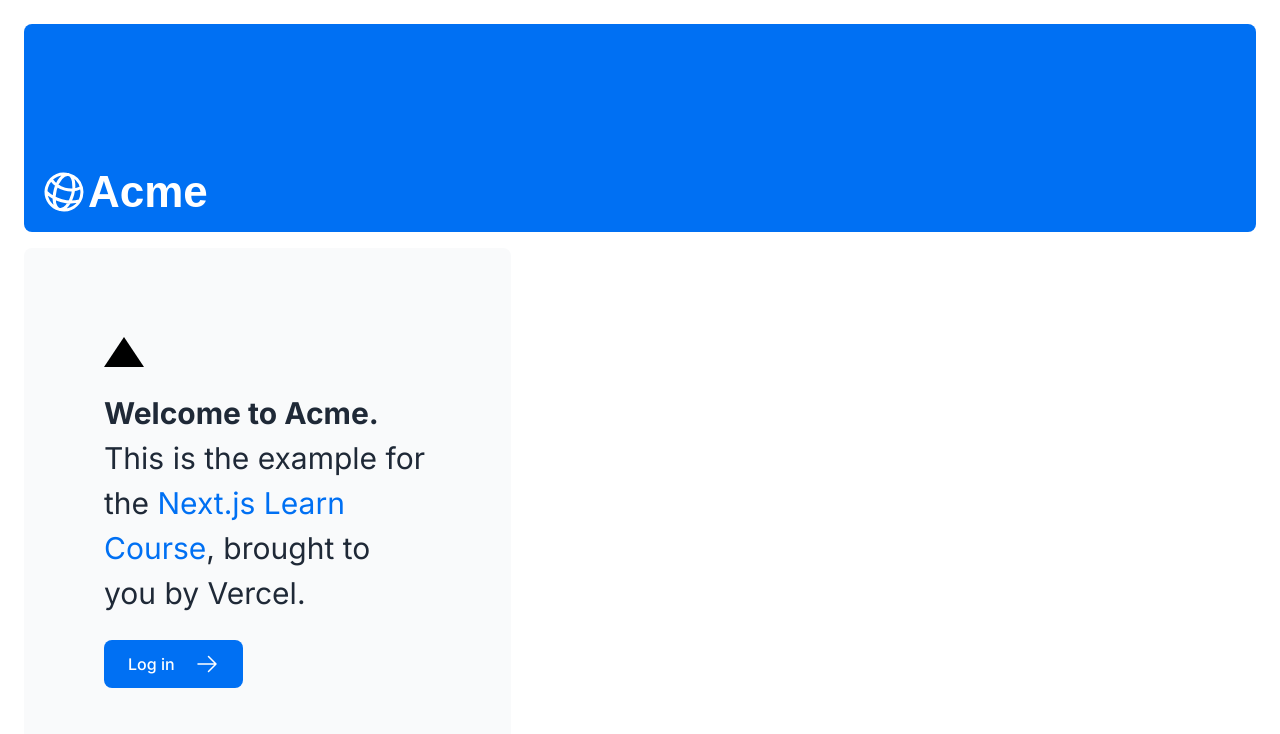
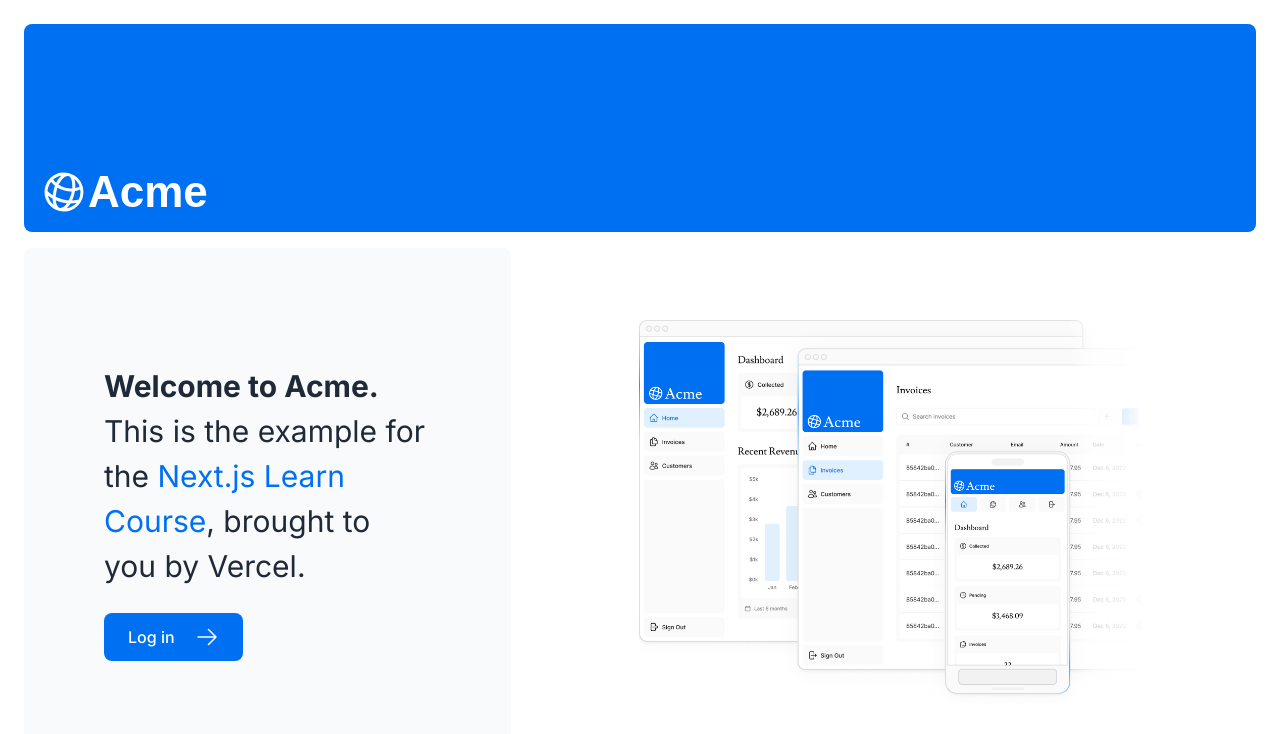
Before and after one commit to mauriciofullana/nextjs-dashboard, a Next.js app: page / in a window 1280 px wide. Shown: the top 734 px of the page. Built offline with nearby package versions, Linux system fonts and the light colour scheme; a web font is replaced by a local one.

Commit message:
Using NextJS Image component

```diff
--- a/app/page.tsx
+++ b/app/page.tsx
@@ -3,6 +3,7 @@ import { ArrowRightIcon } from '@heroicons/react/24/outline';
 import Link from 'next/link';
 import styles from '@/app/ui/home.module.css';
 import { lusitana } from '@/app/ui/fonts';
+import Image from 'next/image';
 
 export default function Page() {
   return (
@@ -13,7 +14,7 @@ export default function Page() {
       <div className="mt-4 flex grow flex-col gap-4 md:flex-row">
         <div className="flex flex-col justify-center gap-6 rounded-lg bg-gray-50 px-6 py-10 md:w-2/5 md:px-20">
           {/* <div className="h-0 w-0 border-b-[30px] border-l-[20px] border-r-[20px] border-b-black border-l-transparent border-r-transparent" /> */}
-          <div className={styles.shape} />
+          {/* <div className={styles.shape} /> */}
           <p
             className={`${lusitana} text-xl text-gray-800 md:text-3xl md:leading-normal`}
           >
@@ -32,6 +33,20 @@ export default function Page() {
         </div>
         <div className="flex items-center justify-center p-6 md:w-3/5 md:px-28 md:py-12">
           {/* Add Hero Images Here */}
+          <Image
+            src="/hero-desktop.png"
+            width={1000}
+            height={760}
+            className="hidden md:block"
+            alt="Screenshots of the dashboard project showing desktop version"
+          />
+          <Image
+            src="/hero-mobile.png"
+            width={560}
+            height={620}
+            className="block md:hidden"
+            alt="Screenshots of the dashboard project showing desktop version"
+          />
         </div>
       </div>
     </main>
```
